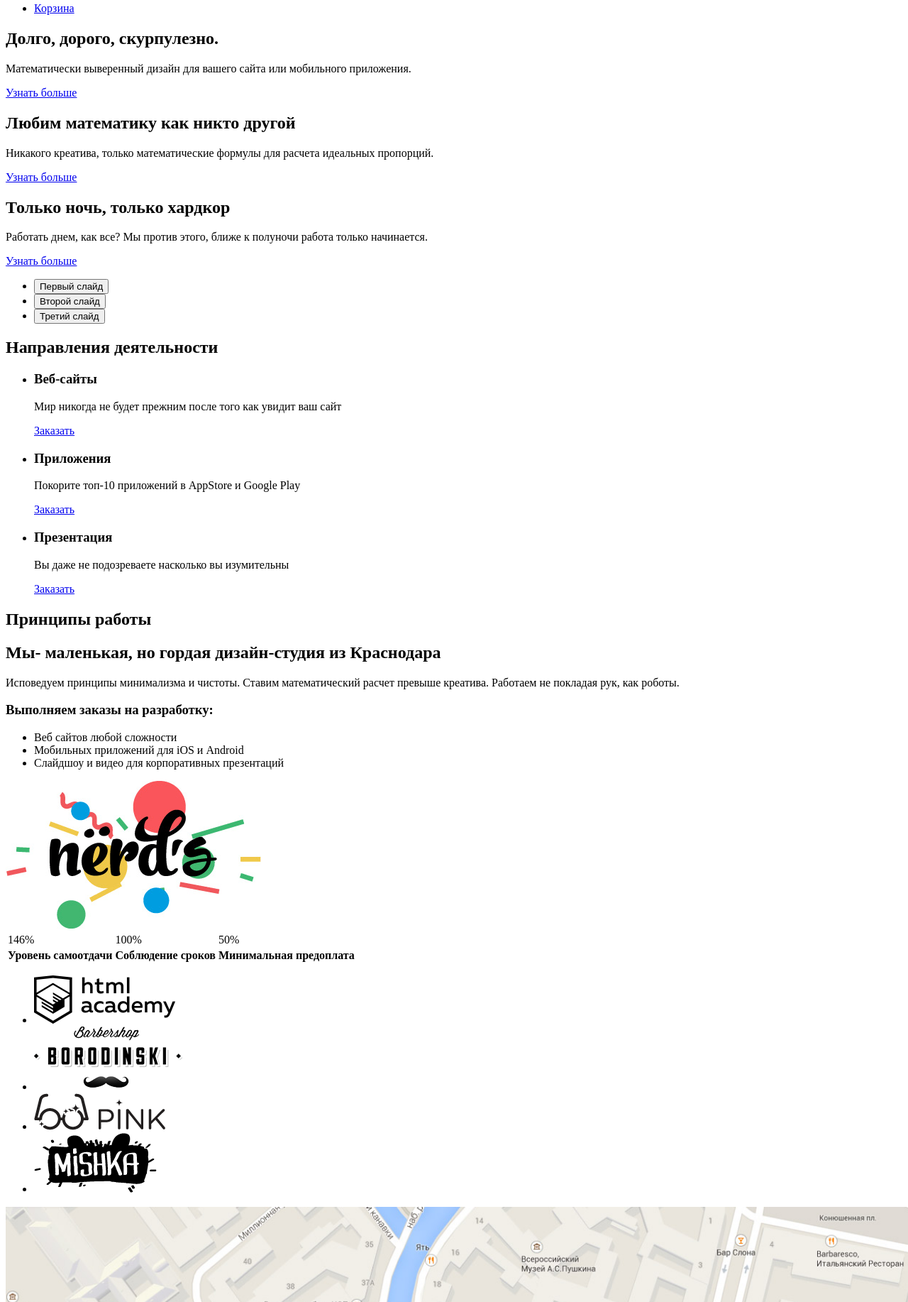
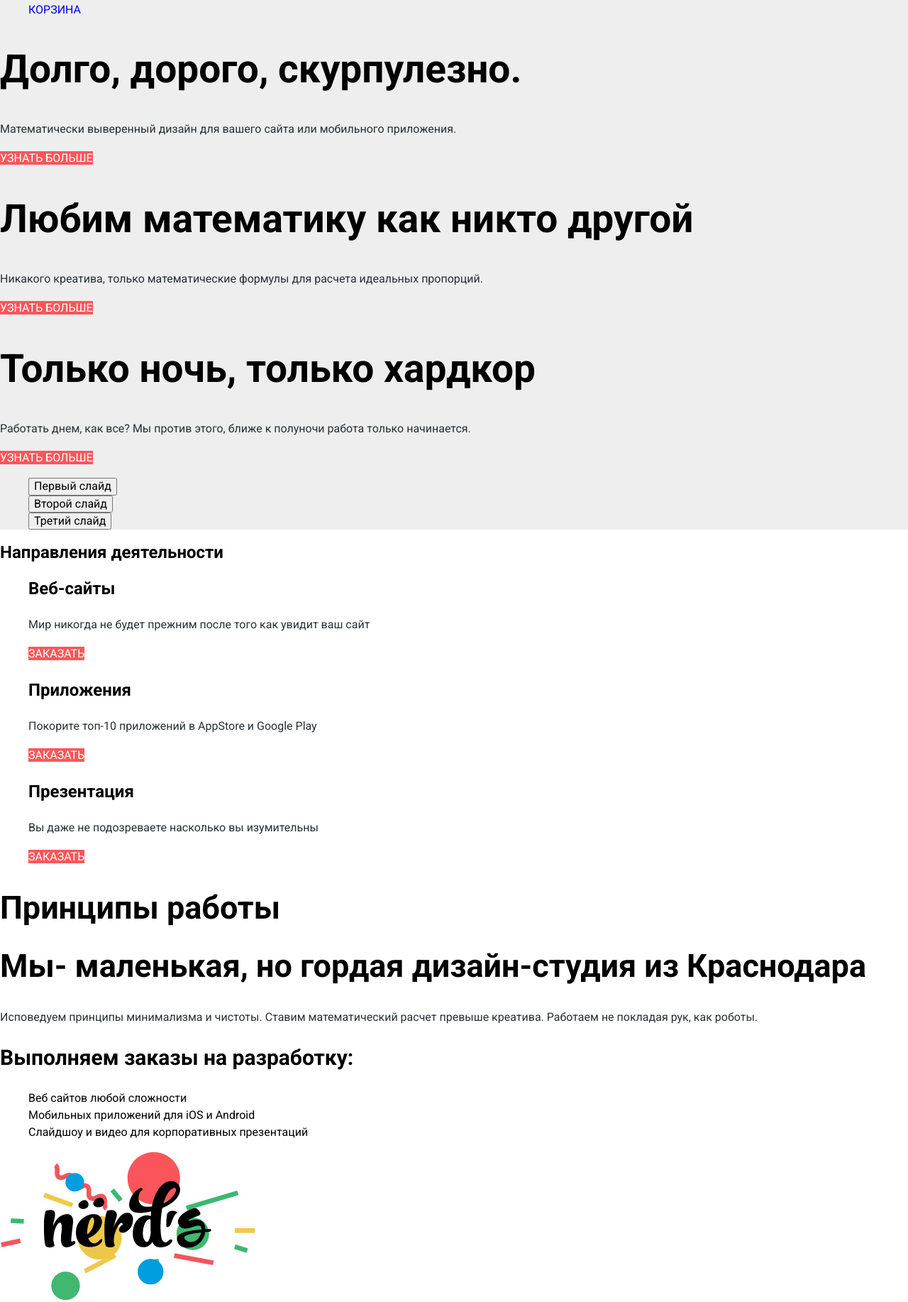
Before and after one commit to SotskovS/222987-nerds, a plain HTML site: page index.html in a window 1280 px wide. Shown: the part 178-2012 px from the top of the page at 71% size. Drawn offline with nearby package versions, Linux system fonts and the light colour scheme.

Commit message:
Базовая стилизация Главной страницы
Добавление файлов .css, базовая стилизация index, поведения кнопок и полей.

```diff
--- /dev/null
+++ b/css/nomalize.css
@@ -0,0 +1,341 @@
+/*! normalize.css v8.0.0 | MIT License | github.com/necolas/normalize.css */
+
+/* Document
+   ========================================================================== */
+
+/**
+ * 1. Correct the line height in all browsers.
+ * 2. Prevent adjustments of font size after orientation changes in iOS.
+ */
+
+ html {
+       line-height: 1.15; /* 1 */
+       -webkit-text-size-adjust: 100%; /* 2 */
+     }
+
+     /* Sections
+        ========================================================================== */
+
+     /**
+      * Remove the margin in all browsers.
+      */
+
+     body {
+       margin: 0;
+     }
+
+     /**
+      * Correct the font size and margin on `h1` elements within `section` and
+      * `article` contexts in Chrome, Firefox, and Safari.
+      */
+
+     h1 {
+       font-size: 2em;
+       margin: 0.67em 0;
+     }
+
+     /* Grouping content
+        ========================================================================== */
+
+     /**
+      * 1. Add the correct box sizing in Firefox.
+      * 2. Show the overflow in Edge and IE.
+      */
+
+     hr {
+       box-sizing: content-box; /* 1 */
+       height: 0; /* 1 */
+       overflow: visible; /* 2 */
+     }
+
+     /**
+      * 1. Correct the inheritance and scaling of font size in all browsers.
+      * 2. Correct the odd `em` font sizing in all browsers.
+      */
+
+     pre {
+       font-family: monospace, monospace; /* 1 */
+       font-size: 1em; /* 2 */
+     }
+
+     /* Text-level semantics
+        ========================================================================== */
+
+     /**
+      * Remove the gray background on active links in IE 10.
+      */
+
+     a {
+       background-color: transparent;
+     }
+
+     /**
+      * 1. Remove the bottom border in Chrome 57-
+      * 2. Add the correct text decoration in Chrome, Edge, IE, Opera, and Safari.
+      */
+
+     abbr[title] {
+       border-bottom: none; /* 1 */
+       text-decoration: underline; /* 2 */
+       text-decoration: underline dotted; /* 2 */
+     }
+
+     /**
+      * Add the correct font weight in Chrome, Edge, and Safari.
+      */
+
+     b,
+     strong {
+       font-weight: bolder;
+     }
+
+     /**
+      * 1. Correct the inheritance and scaling of font size in all browsers.
+      * 2. Correct the odd `em` font sizing in all browsers.
+      */
+
+     code,
+     kbd,
+     samp {
+       font-family: monospace, monospace; /* 1 */
+       font-size: 1em; /* 2 */
+     }
+
+     /**
+      * Add the correct font size in all browsers.
+      */
+
+     small {
+       font-size: 80%;
+     }
+
+     /**
+      * Prevent `sub` and `sup` elements from affecting the line height in
+      * all browsers.
+      */
+
+     sub,
+     sup {
+       font-size: 75%;
+       line-height: 0;
+       position: relative;
+       vertical-align: baseline;
+     }
+
+     sub {
+       bottom: -0.25em;
+     }
+
+     sup {
+       top: -0.5em;
+     }
+
+     /* Embedded content
+        ========================================================================== */
+
+     /**
+      * Remove the border on images inside links in IE 10.
+      */
+
+     img {
+       border-style: none;
+     }
+
+     /* Forms
+        ========================================================================== */
+
+     /**
+      * 1. Change the font styles in all browsers.
+      * 2. Remove the margin in Firefox and Safari.
+      */
+
+     button,
+     input,
+     optgroup,
+     select,
+     textarea {
+       font-family: inherit; /* 1 */
+       font-size: 100%; /* 1 */
+       line-height: 1.15; /* 1 */
+       margin: 0; /* 2 */
+     }
+
+     /**
+      * Show the overflow in IE.
+      * 1. Show the overflow in Edge.
+      */
+
+     button,
+     input { /* 1 */
+       overflow: visible;
+     }
+
+     /**
+      * Remove the inheritance of text transform in Edge, Firefox, and IE.
+      * 1. Remove the inheritance of text transform in Firefox.
+      */
+
+     button,
+     select { /* 1 */
+       text-transform: none;
+     }
+
+     /**
+      * Correct the inability to style clickable types in iOS and Safari.
+      */
+
+     button,
+     [type="button"],
+     [type="reset"],
+     [type="submit"] {
+       -webkit-appearance: button;
+     }
+
+     /**
+      * Remove the inner border and padding in Firefox.
+      */
+
+     button::-moz-focus-inner,
+     [type="button"]::-moz-focus-inner,
+     [type="reset"]::-moz-focus-inner,
+     [type="submit"]::-moz-focus-inner {
+       border-style: none;
+       padding: 0;
+     }
+
+     /**
+      * Restore the focus styles unset by the previous rule.
+      */
+
+     button:-moz-focusring,
+     [type="button"]:-moz-focusring,
+     [type="reset"]:-moz-focusring,
+     [type="submit"]:-moz-focusring {
+       outline: 1px dotted ButtonText;
+     }
+
+     /**
+      * Correct the padding in Firefox.
+      */
+
+     fieldset {
+       padding: 0.35em 0.75em 0.625em;
+     }
+
+     /**
+      * 1. Correct the text wrapping in Edge and IE.
+      * 2. Correct the color inheritance from `fieldset` elements in IE.
+      * 3. Remove the padding so developers are not caught out when they zero out
+      *    `fieldset` elements in all browsers.
+      */
+
+     legend {
+       box-sizing: border-box; /* 1 */
+       color: inherit; /* 2 */
+       display: table; /* 1 */
+       max-width: 100%; /* 1 */
+       padding: 0; /* 3 */
+       white-space: normal; /* 1 */
+     }
+
+     /**
+      * Add the correct vertical alignment in Chrome, Firefox, and Opera.
+      */
+
+     progress {
+       vertical-align: baseline;
+     }
+
+     /**
+      * Remove the default vertical scrollbar in IE 10+.
+      */
+
+     textarea {
+       overflow: auto;
+     }
+
+     /**
+      * 1. Add the correct box sizing in IE 10.
+      * 2. Remove the padding in IE 10.
+      */
+
+     [type="checkbox"],
+     [type="radio"] {
+       box-sizing: border-box; /* 1 */
+       padding: 0; /* 2 */
+     }
+
+     /**
+      * Correct the cursor style of increment and decrement buttons in Chrome.
+      */
+
+     [type="number"]::-webkit-inner-spin-button,
+     [type="number"]::-webkit-outer-spin-button {
+       height: auto;
+     }
+
+     /**
+      * 1. Correct the odd appearance in Chrome and Safari.
+      * 2. Correct the outline style in Safari.
+      */
+
+     [type="search"] {
+       -webkit-appearance: textfield; /* 1 */
+       outline-offset: -2px; /* 2 */
+     }
+
+     /**
+      * Remove the inner padding in Chrome and Safari on macOS.
+      */
+
+     [type="search"]::-webkit-search-decoration {
+       -webkit-appearance: none;
+     }
+
+     /**
+      * 1. Correct the inability to style clickable types in iOS and Safari.
+      * 2. Change font properties to `inherit` in Safari.
+      */
+
+     ::-webkit-file-upload-button {
+       -webkit-appearance: button; /* 1 */
+       font: inherit; /* 2 */
+     }
+
+     /* Interactive
+        ========================================================================== */
+
+     /*
+      * Add the correct display in Edge, IE 10+, and Firefox.
+      */
+
+     details {
+       display: block;
+     }
+
+     /*
+      * Add the correct display in all browsers.
+      */
+
+     summary {
+       display: list-item;
+     }
+
+     /* Misc
+        ========================================================================== */
+
+     /**
+      * Add the correct display in IE 10+.
+      */
+
+     template {
+       display: none;
+     }
+
+     /**
+      * Add the correct display in IE 10.
+      */
+
+     [hidden] {
+       display: none;
+     }
--- /dev/null
+++ b/css/style.css
@@ -0,0 +1,169 @@
+body {
+    margin: 0;
+    padding: 0;
+
+    font-family: 'Roboto', sans-serif;
+    font-size: 16px;
+    line-height: 24px;
+    color: #000000;
+
+    background-color: #ffffff;
+}
+
+h1,
+h2,
+h3 {
+    color: #000000;
+}
+
+p {
+    color: #283136;
+}
+
+a {
+    text-decoration: none;
+}
+
+ul {
+    list-style: none;
+}
+
+.main-header {
+    background-color: #eeeeee;
+}
+nav {
+    font-size: 16px;
+    line-height: 20px;
+    color: #000000;
+    text-transform: uppercase;
+
+    background-color: #eeeeee;
+}
+
+.site-navigation,
+.user-navigation {
+    list-style: none;
+}
+
+.site-navigation,
+.user-navigation {
+    color: #000000;
+}
+
+a:hover {
+    color: #fb565a;
+}
+
+a:focus {
+    color: #a6a6a6;
+}
+
+.button {
+    font: inherit;
+
+    color: rgba(255, 255, 255, 1);
+    text-transform: uppercase;
+    text-align: center;
+    vertical-align: middle;
+
+    background-color: #fb565a;
+    border: none;
+}
+
+.button:hover,
+.button:focus {
+    color: rgba(255, 255, 255, 1);
+    text-transform: uppercase;
+    text-align: center;
+    vertical-align: middle;
+
+    background-color: #e74246;
+    border: none;
+}
+
+.button:active {
+    color: rgba(255, 255, 255, 0.3);
+    text-transform: uppercase;
+    text-align: center;
+    vertical-align: middle;
+
+    background-color: #d7373b;
+    border: none;
+}
+
+.header-slide h2 {
+    font-size: 55px;
+    line-height: 55px;
+}
+.offer {
+    list-style: none;
+    text-align: left;
+}
+
+.offer-item h3 {
+    font-size: 24px;
+    line-height: 30px;
+}
+
+.info h2 {
+    font-size: 45px;
+    line-height: 45px;
+}
+
+.info h3 {
+    font-size: 30px;
+    line-height: 30px;
+}
+
+td {
+    font-size: 45px;
+    line-height: 10,5px;
+    font-weight: bold;
+}
+
+th {
+    font-size: 16px;
+    line-height: 18px;
+    color: #283136
+}
+
+.portfolio-item a {
+    opacity: 0.2;
+}
+
+.portfolio-item a:hover {
+    opacity: 1;
+}
+
+.portfolio-item a:focus {
+    opacity: 1;
+}
+
+.portfolio-item a:active {
+    opacity: 0.1;
+}
+
+
+.modal input,
+.modal textarea {
+    font: inherit;
+    color: #a1a1a1;
+
+    background-color: transparent;
+    border: 1px solid #d7dcde;
+    outline: none;
+}
+
+.modal input:hover,
+.modal textarea:hover {
+    color: #a1a1a1;
+
+    border: 1px solid #b4b9bb;
+}
+
+.modal input:focus,
+.modal textarea:focus {
+    color: #000000;
+
+    border: 1px solid #000000;
+}
--- a/index.html
+++ b/index.html
@@ -3,6 +3,9 @@
     <head>
         <meta charset="utf-8">
         <title>HTML Academy: Нёрдс</title>
+        <link href="https://fonts.googleapis.com/css?family=Roboto:400,700&amp;subset=cyrillic" rel="stylesheet">
+        <link href="css/normalize.css" rel="stylesheet">
+        <link href="css/style.css" rel="stylesheet">
         </head>
     <body>
         <header class="main-header">
@@ -16,26 +19,27 @@
                     <li><a href="catalog.html">Магазин</a></li>
                     <li><a href="#">Контакты</a></li>
                 </ul>
-                <ul class="user-cart">
+                <ul class="user-navigation">
                     <li>
                         <a class="user-cart" href="#">Корзина</a>
                     </li>
                 </ul>
+            </nav>
                 <section class="header-slider">
                     <div class="header-slide">
                         <h2>Долго, дорого, скурпулезно.</h2>
                         <p>Математически выверенный дизайн для вашего сайта или мобильного приложения.</p>
-                        <a href="#" class="slider-button">Узнать больше</a>
+                        <a href="#" class="slider button">Узнать больше</a>
                     </div>
                     <div class="header-slide">
                         <h2>Любим математику как никто другой</h2>
                         <p>Никакого креатива, только математические формулы для расчета идеальных пропорций.</p>
-                        <a href="#" class="slider-button">Узнать больше</a>
+                        <a href="#" class="slider button">Узнать больше</a>
                     </div>
                     <div class="header-slide">
                         <h2>Только ночь, только хардкор</h2>
                         <p>Работать днем, как все? Мы против этого, ближе к полуночи работа только начинается.</p>
-                        <a href="#" class="slider-button">Узнать больше</a>
+                        <a href="#" class="slider button">Узнать больше</a>
                     </div>
                     <div class="slider-control">
                         <ul>
@@ -65,22 +69,19 @@
                 <h2 class="visually-hidden">Направления деятельности</h2>
                 <ul class="offer-list">
                     <li class="offer-item">
-                        <div class="website-icon"></div>
                         <h3>Веб-сайты</h3>
                         <p>Мир никогда не будет прежним после того как увидит ваш сайт</p>
-                        <a href="#" class="button-order">Заказать</a>
+                        <a href="#" class="button order">Заказать</a>
                     </li>
                     <li class="offer-item">
-                        <div class="app-icon"></div>
                         <h3>Приложения</h3>
                         <p>Покорите топ-10 приложений в AppStore и Google Play</p>
-                        <a href="#" class="button-order">Заказать</a>
+                        <a href="#" class="button order">Заказать</a>
                     </li>
                     <li class="offer-item">
-                        <div class="presentation-icon"></div>
                         <h3>Презентация</h3>
                         <p>Вы даже не подозреваете насколько вы изумительны</p>
-                        <a href="#" class="button-order">Заказать</a>
+                        <a href="#" class="button order">Заказать</a>
                     </li>
                 </ul>
             </section>
@@ -114,18 +115,18 @@
                     </table>
                 </div>
             </section>
-            <section class="partners">
+            <section class="portfolio">
                 <ul>
-                    <li>
+                    <li class="portfolio-item">
                         <a href="https://up.htmlacademy.ru/htmlcss/21"><img src="img/logo-academy.png" width="199" height="68" alt="Ссылка на HTML Академия"></a>
                     </li>
-                    <li>
+                    <li class="portfolio-item">
                         <a href="#"><img src="img/logo-borodinski.png" width="209" height="90" alt="Ссылка на Бабершоп Бородинский"></a>
                     </li>
-                    <li>
+                    <li class="portfolio-item">
                         <a href="#"><img src="img/logo-pink.png" width="185" height="52" alt="Ссылка на Приложение Пинк"></a>
                     </li>
-                    <li>
+                    <li class="portfolio-item">
                         <a href="#"><img src="img/logo-mishka.png" width="173" height="84"  alt="Ссылка на Магазин товаров ручной работы Мишка"></a>
                     </li>
                 </ul>
@@ -135,7 +136,7 @@
                     <img src="img/map.jpg" width="1480" height="808" alt="Местонахождение: Санкт-Петербург, ул.Б.Конюшенная, д. 19/8">
                 </p>
                 <div class="contact">
-                    <h3>nёrds design studio</h3><!--Вставить картинку вместо букв-->
+                    <h3>nёrds design studio</h3>
                     <p>191186, Санкт-Петербург,<br> ул.Б.Конюшенная, д. 19/8</p>
                     <p>тел. +7(812)275-75-75</p>
                     <a class="button" href="#">Напишите нам</a>
@@ -145,9 +146,9 @@
         <footer class="footer-main">
             <div class="footer-social">
                 <ul>
-                    <li class="social-button">VKontakte</li>
-                    <li class="social-button">Facebook</li>
-                    <li class="social-button">Instagram</li>
+                    <li> <a class="social button" href="#">VKontakte</a></li>
+                    <li> <a class="social button" href="#">Facebook</a></li>
+                    <li> <a class="social button" href="#">Instagram</a></li>
                 </ul>
             </div>
             <p class="footer-bidding">
@@ -166,7 +167,7 @@
                <input type="email" id="mail" placeholder="email@example.com">
                <label for="letter">Текст письма:</label>
                <textarea id="letter" rows="5" placeholder="В свободной форме"></textarea>
-               <button type="submit" method="post" action="https://echo.htmlacademy.ru">Отправить</button>
+               <button class="button" type="submit" method="post" action="https://echo.htmlacademy.ru">Отправить</button>
            </form>
         </section>
     </body>
```
